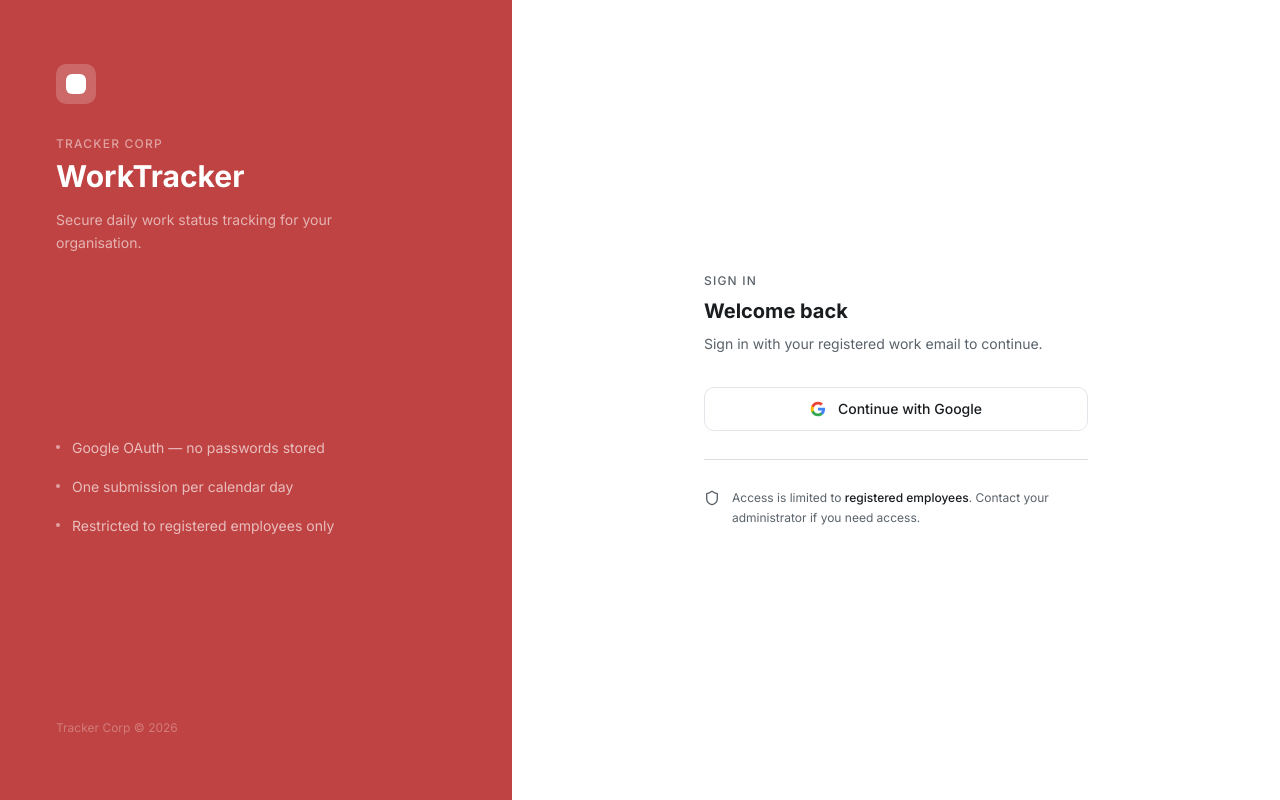
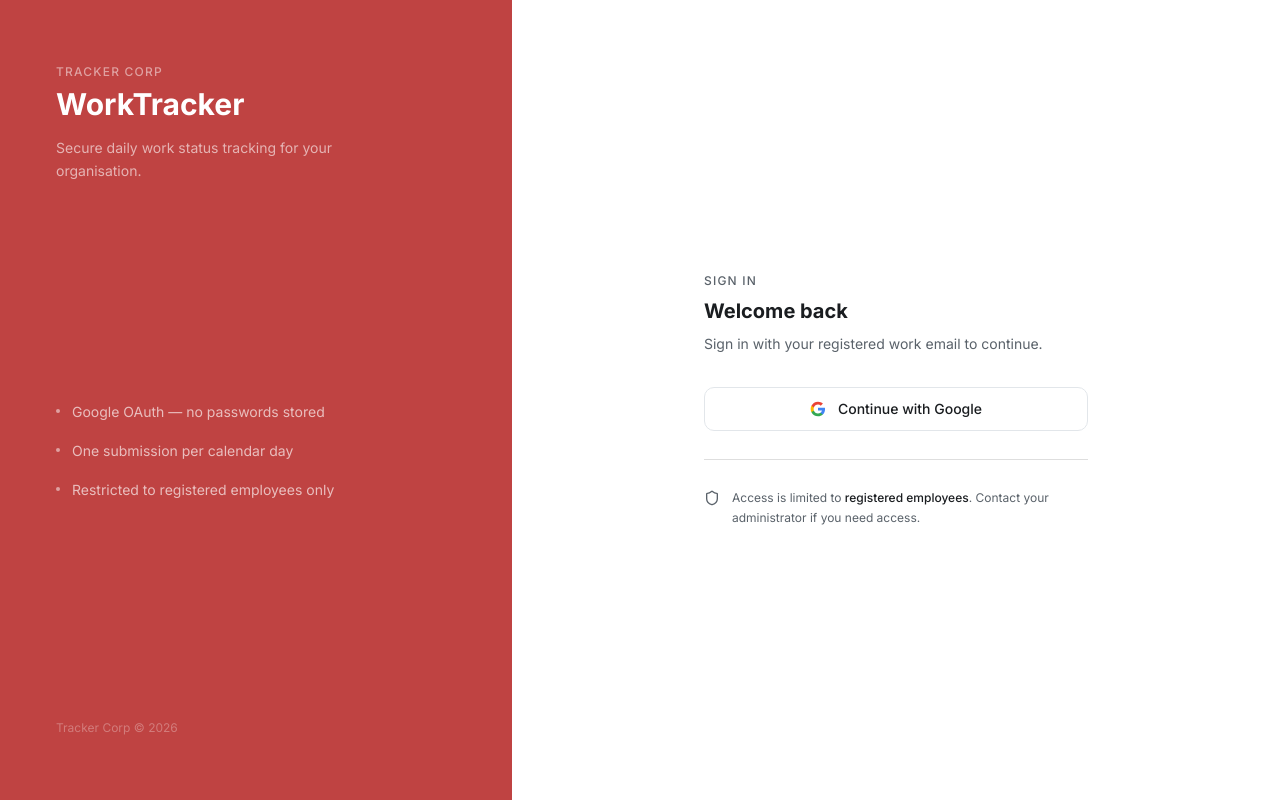
Before and after one commit to Ponraj-Kannan/Trainer_tracker_app, a Next.js app: page /login in a window 1280 px wide. Built offline with nearby package versions, Linux system fonts and the light colour scheme.

Commit message:
refactor: remove branding logos from LoginCard and Header for a cleaner UI layout

```diff
--- a/components/auth/LoginCard.tsx
+++ b/components/auth/LoginCard.tsx
@@ -42,11 +42,8 @@ export function LoginCard({ errorMessage }: LoginCardProps) {
       {/* ── Brand Panel — flat solid color ──────────────── */}
       <div className="flat-brand lg:w-5/12 xl:w-2/5 flex flex-col justify-between px-8 py-12 lg:py-16 lg:px-14">
 
-        {/* Logo mark */}
+        {/* Brand header */}
         <div>
-          <div className="w-10 h-10 bg-white/20 rounded-lg flex items-center justify-center mb-8">
-            <div className="w-5 h-5 bg-white rounded-sm" />
-          </div>
           <p className="text-white/50 text-xs font-medium tracking-widest uppercase mb-1">
             {APP_CONFIG.company}
           </p>
--- a/components/dashboard/Header.tsx
+++ b/components/dashboard/Header.tsx
@@ -34,23 +34,18 @@ export function Header({ employee }: HeaderProps) {
       <div className="max-w-2xl mx-auto px-4 sm:px-6">
         <div className="h-14 flex items-center justify-between gap-4">
 
-          {/* ── Left: brand + employee ──────────────────────── */}
+          {/* ── Left: employee name + ID ──────────────────────── */}
           <div className="flex items-center gap-3 min-w-0">
-            {/* Flat logo mark */}
-            <div className="flex-shrink-0 w-7 h-7 flat-brand rounded-md flex items-center justify-center">
-              <div className="w-3 h-3 bg-white rounded-sm" />
-            </div>
-
-            {/* Name + ID — desktop shows more, mobile just shows name */}
+            {/* Name + ID */}
             <div className="min-w-0">
               <p className="text-xs text-muted-foreground leading-none mb-0.5 hidden sm:block">
                 Welcome
               </p>
-              <div className="flex items-center gap-2 min-w-0">
+              <div className="flex items-center gap-1.5 min-w-0">
                 <span className="text-sm font-semibold text-foreground truncate">
                   {firstName}
                 </span>
-                <span className="text-xs text-muted-foreground font-mono bg-muted px-1.5 py-0.5 rounded hidden sm:inline-block">
+                <span className="text-[11px] text-muted-foreground font-mono bg-muted border border-border/60 px-1.5 py-0.5 rounded font-medium flex-shrink-0">
                   {employee.employee_id}
                 </span>
               </div>
```
